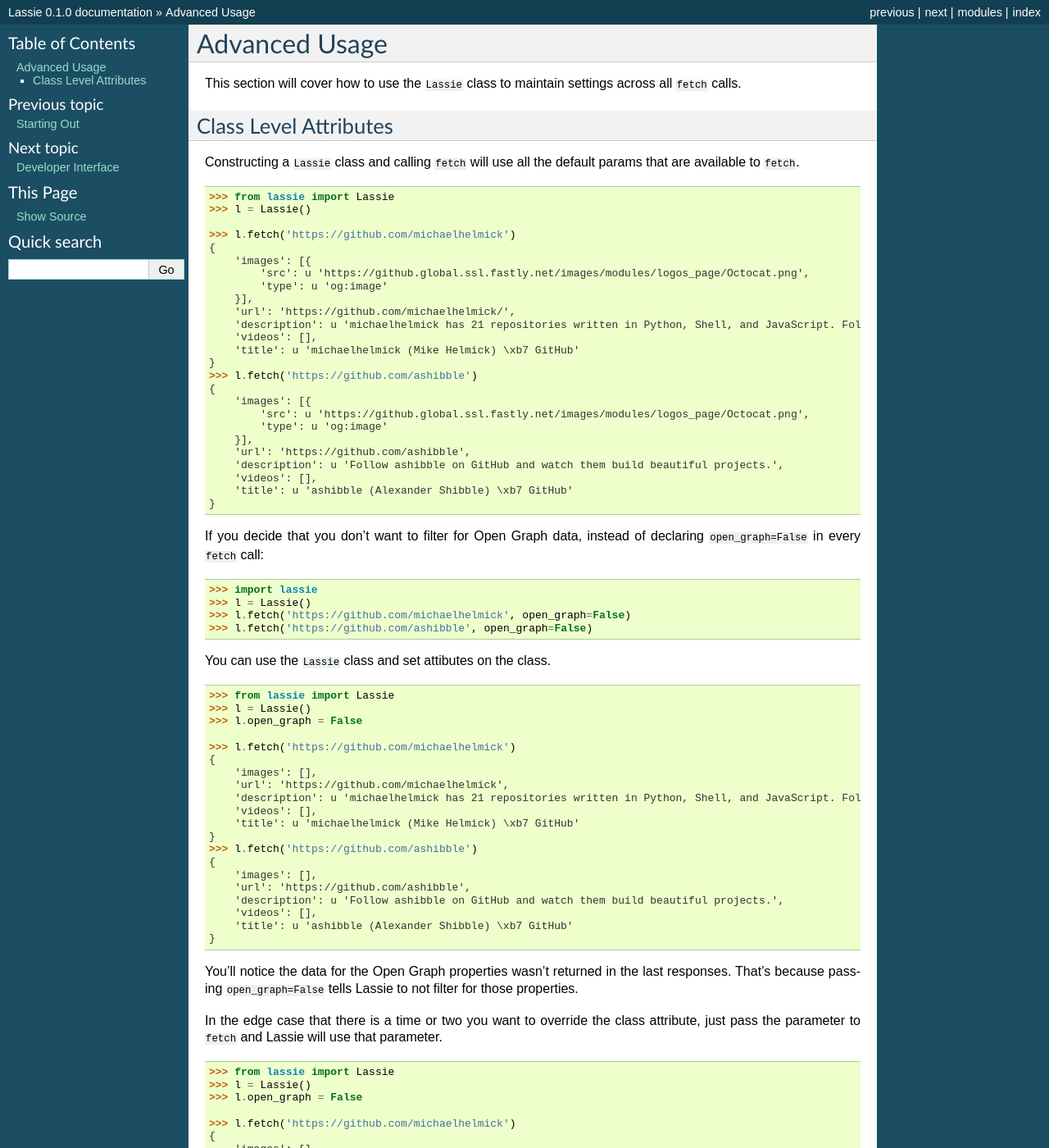
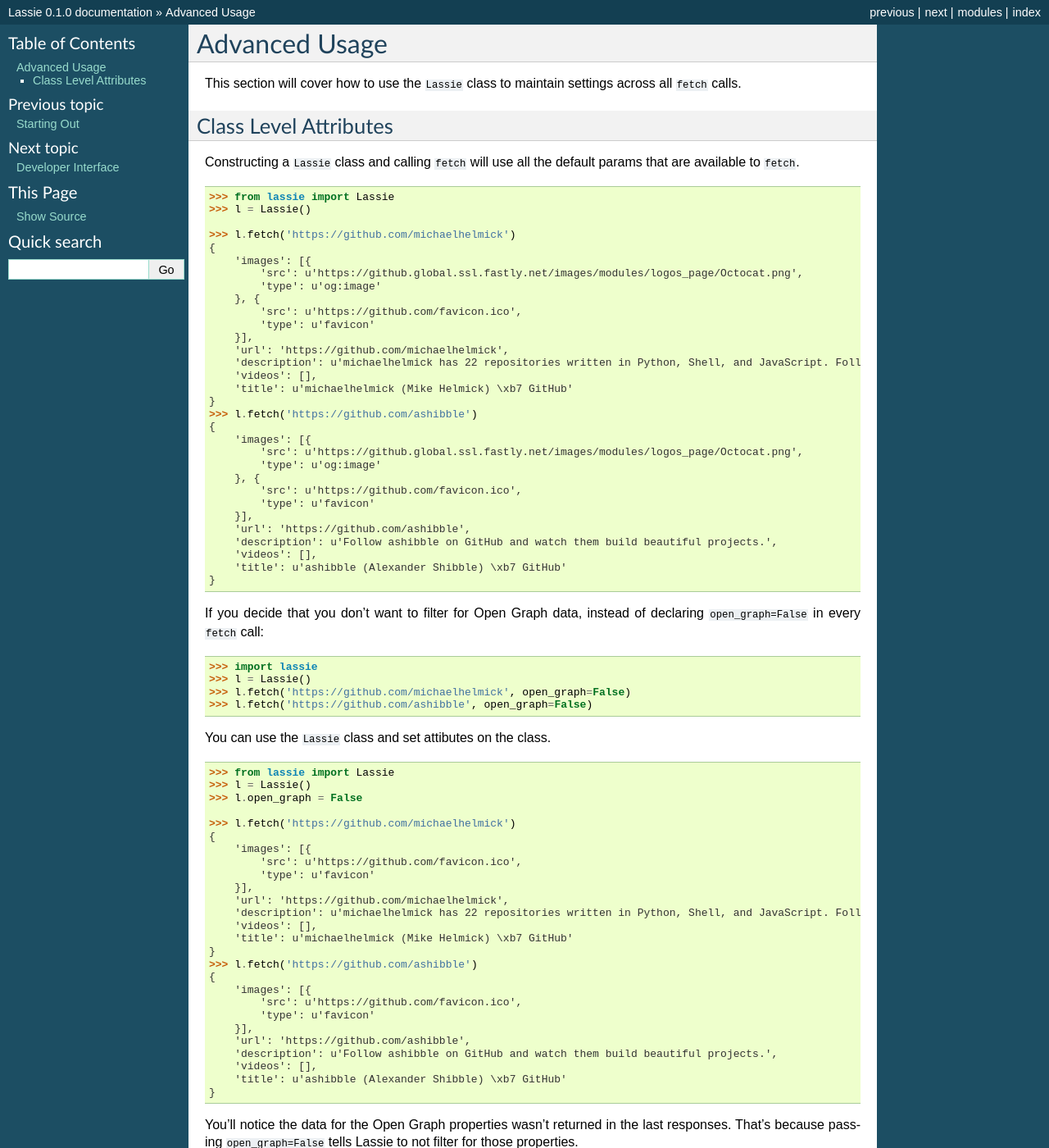
Before and after one commit to michaelhelmick/lassie, a Sphinx documentation site: the page built from docs/usage/advanced_usage.rst, in a window 1280 px wide and 1400 px high. Shown: the whole window at 82% size. Built offline with Sphinx 7.4.7, drawn with Linux system fonts in a browser that asks for light colours; some of the changed text lies outside the part shown.

Commit message:
Update docs
[ci skip]

```diff
--- a/README.rst
+++ b/README.rst
@@ -20,7 +20,7 @@ Usage
     {
         'description': u'Music video by Rick Astley performing Never Gonna Give You Up. YouTube view counts pre-VEVO: 2,573,462 (C) 1987 PWL',
         'videos': [{
-            'src': u'http://www.youtube.com/v/dQw4w9WgXcQ?version=3&autohide=1',
+            'src': u'http://www.youtube.com/v/dQw4w9WgXcQ?autohide=1&version=3',
             'height': 480,
             'type': u'application/x-shockwave-flash',
             'width': 640
@@ -31,7 +31,7 @@ Usage
         }],
         'title': u'Rick Astley - Never Gonna Give You Up',
         'url': u'http://www.youtube.com/watch?v=dQw4w9WgXcQ',
-        'keywords': [u'Rick', u' Astley', u' Sony', u' BMG', u' Music', u' UK', u' Pop'],
+        'keywords': [u'Rick', u'Astley', u'Sony', u'BMG', u'Music', u'UK', u'Pop'],
         'images': [{
             'src': u'http://i1.ytimg.com/vi/dQw4w9WgXcQ/hqdefault.jpg?feature=og',
             'type': u'og:image'
--- a/docs/index.rst
+++ b/docs/index.rst
@@ -18,7 +18,7 @@ Usage
     {
         'description': u'Music video by Rick Astley performing Never Gonna Give You Up. YouTube view counts pre-VEVO: 2,573,462 (C) 1987 PWL',
         'videos': [{
-            'src': u'http://www.youtube.com/v/dQw4w9WgXcQ?version=3&autohide=1',
+            'src': u'http://www.youtube.com/v/dQw4w9WgXcQ?autohide=1&version=3',
             'height': 480,
             'type': u'application/x-shockwave-flash',
             'width': 640
@@ -29,7 +29,7 @@ Usage
         }],
         'title': u'Rick Astley - Never Gonna Give You Up',
         'url': u'http://www.youtube.com/watch?v=dQw4w9WgXcQ',
-        'keywords': [u'Rick', u' Astley', u' Sony', u' BMG', u' Music', u' UK', u' Pop'],
+        'keywords': [u'Rick', u'Astley', u'Sony', u'BMG', u'Music', u'UK', u'Pop'],
         'images': [{
             'src': u'http://i1.ytimg.com/vi/dQw4w9WgXcQ/hqdefault.jpg?feature=og',
             'type': u'og:image'
--- a/docs/usage/advanced_usage.rst
+++ b/docs/usage/advanced_usage.rst
@@ -19,24 +19,30 @@ Constructing a ``Lassie`` class and calling ``fetch`` will use all the default p
     >>> l.fetch('https://github.com/michaelhelmick')
     {
         'images': [{
-            'src': u 'https://github.global.ssl.fastly.net/images/modules/logos_page/Octocat.png',
-            'type': u 'og:image'
+            'src': u'https://github.global.ssl.fastly.net/images/modules/logos_page/Octocat.png',
+            'type': u'og:image'
+        }, {
+            'src': u'https://github.com/favicon.ico',
+            'type': u'favicon'
         }],
-        'url': 'https://github.com/michaelhelmick/',
-        'description': u 'michaelhelmick has 21 repositories written in Python, Shell, and JavaScript. Follow their code on GitHub.',
+        'url': 'https://github.com/michaelhelmick',
+        'description': u'michaelhelmick has 22 repositories written in Python, Shell, and JavaScript. Follow their code on GitHub.',
         'videos': [],
-        'title': u 'michaelhelmick (Mike Helmick) \xb7 GitHub'
+        'title': u'michaelhelmick (Mike Helmick) \xb7 GitHub'
     }
     >>> l.fetch('https://github.com/ashibble')
     {
         'images': [{
-            'src': u 'https://github.global.ssl.fastly.net/images/modules/logos_page/Octocat.png',
-            'type': u 'og:image'
+            'src': u'https://github.global.ssl.fastly.net/images/modules/logos_page/Octocat.png',
+            'type': u'og:image'
+        }, {
+            'src': u'https://github.com/favicon.ico',
+            'type': u'favicon'
         }],
         'url': 'https://github.com/ashibble',
-        'description': u 'Follow ashibble on GitHub and watch them build beautiful projects.',
+        'description': u'Follow ashibble on GitHub and watch them build beautiful projects.',
         'videos': [],
-        'title': u 'ashibble (Alexander Shibble) \xb7 GitHub'
+        'title': u'ashibble (Alexander Shibble) \xb7 GitHub'
     }
 
 If you decide that you don't want to filter for Open Graph data, instead of declaring ``open_graph=False`` in every ``fetch`` call:
@@ -58,19 +64,25 @@ You can use the ``Lassie`` class and set attibutes on the class.
 
     >>> l.fetch('https://github.com/michaelhelmick')
     {
-        'images': [],
+        'images': [{
+            'src': u'https://github.com/favicon.ico',
+            'type': u'favicon'
+        }],
         'url': 'https://github.com/michaelhelmick',
-        'description': u 'michaelhelmick has 21 repositories written in Python, Shell, and JavaScript. Follow their code on GitHub.',
+        'description': u'michaelhelmick has 22 repositories written in Python, Shell, and JavaScript. Follow their code on GitHub.',
         'videos': [],
-        'title': u 'michaelhelmick (Mike Helmick) \xb7 GitHub'
+        'title': u'michaelhelmick (Mike Helmick) \xb7 GitHub'
     }
     >>> l.fetch('https://github.com/ashibble')
     {
-        'images': [],
+        'images': [{
+            'src': u'https://github.com/favicon.ico',
+            'type': u'favicon'
+        }],
         'url': 'https://github.com/ashibble',
-        'description': u 'Follow ashibble on GitHub and watch them build beautiful projects.',
+        'description': u'Follow ashibble on GitHub and watch them build beautiful projects.',
         'videos': [],
-        'title': u 'ashibble (Alexander Shibble) \xb7 GitHub'
+        'title': u'ashibble (Alexander Shibble) \xb7 GitHub'
     }
 
 You'll notice the data for the Open Graph properties wasn't returned in the last responses. That's because passing ``open_graph=False`` tells Lassie to not filter for those properties.
@@ -85,20 +97,26 @@ In the edge case that there is a time or two you want to override the class attr
 
     >>> l.fetch('https://github.com/michaelhelmick')
     {
-        'images': [],
+        'images': [{
+            'src': u'https://github.com/favicon.ico',
+            'type': u'favicon'
+        }],
         'url': 'https://github.com/michaelhelmick',
-        'description': u 'michaelhelmick has 21 repositories written in Python, Shell, and JavaScript. Follow their code on GitHub.',
+        'description': u'michaelhelmick has 22 repositories written in Python, Shell, and JavaScript. Follow their code on GitHub.',
         'videos': [],
-        'title': u 'michaelhelmick (Mike Helmick) \xb7 GitHub'
+        'title': u'michaelhelmick (Mike Helmick) \xb7 GitHub'
     }
     >>> l.fetch('https://github.com/ashibble', open_graph=True)
     {
         'images': [{
-            'src': u 'https://github.global.ssl.fastly.net/images/modules/logos_page/Octocat.png',
-            'type': u 'og:image'
+            'src': u'https://github.global.ssl.fastly.net/images/modules/logos_page/Octocat.png',
+            'type': u'og:image'
+        }, {
+            'src': u'https://github.com/favicon.ico',
+            'type': u'favicon'
         }],
         'url': 'https://github.com/ashibble',
-        'description': u 'Follow ashibble on GitHub and watch them build beautiful projects.',
+        'description': u'Follow ashibble on GitHub and watch them build beautiful projects.',
         'videos': [],
-        'title': u 'ashibble (Alexander Shibble) \xb7 GitHub'
+        'title': u'ashibble (Alexander Shibble) \xb7 GitHub'
     }
```
